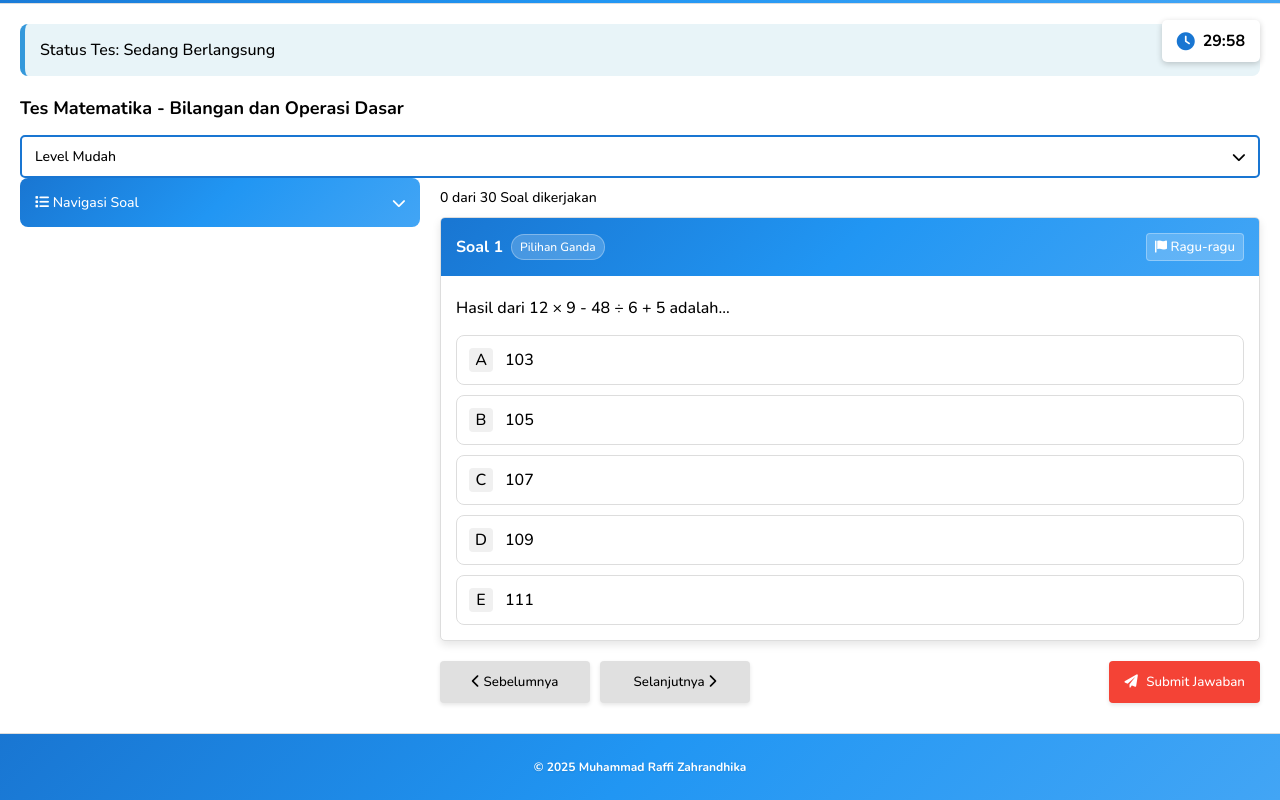
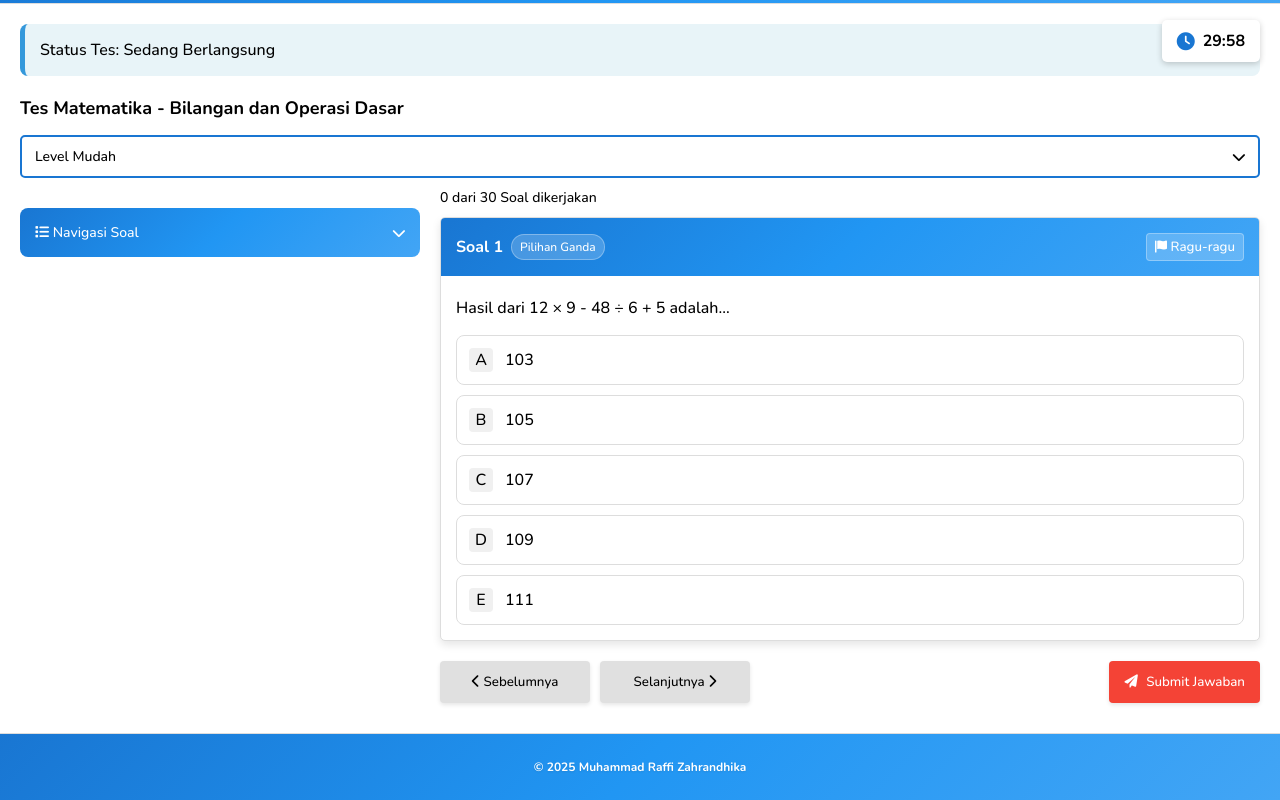
Before and after one commit to raffizahrandhika/prototype-test, a plain HTML site: page index.html in a window 1280 px wide. Both pictures are taken after a click on the button "Mulai Tes". Shown: the part 112-912 px from the top of the page. Drawn offline with nearby package versions, Linux system fonts and the light colour scheme.

Commit message:
Update style.css

```diff
--- a/style.css
+++ b/style.css
@@ -1044,7 +1044,6 @@
     .math-question-nav-sidebar {
         width: 400px;
         flex-shrink: 0;
-        margin-top: 3opx;
     }
 
     .math-main-content {
@@ -1057,7 +1056,7 @@
     }
 
     .math-question-nav-toggle {
-        margin-bottom: 0;
+        margin-top: 30px;
     }
 
     .math-navigation {
```
